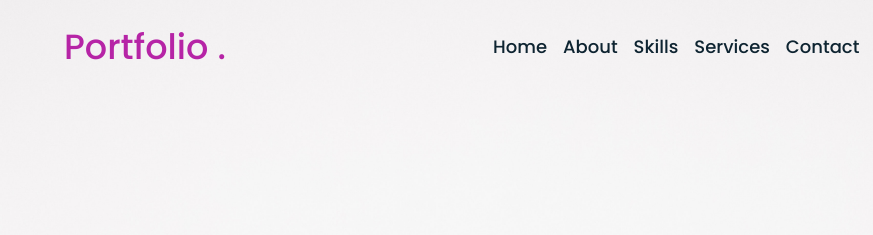
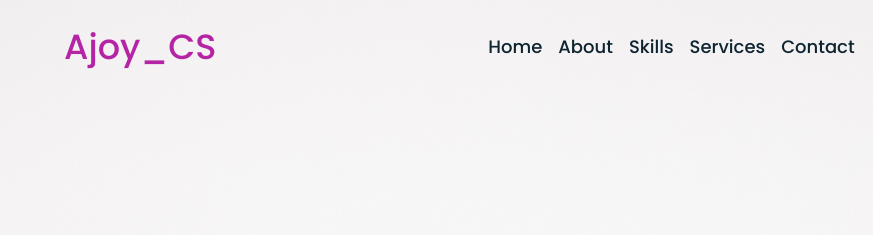
Before and after one commit to Ajoy234/portfolio-app, a plain HTML site: page index.html in a window 1280 px wide. Shown: the top 235 px of the page, 0-873 px from the left. Drawn offline with Linux system fonts and the light colour scheme.

Commit message:
Update index.html

```diff
--- a/index.html
+++ b/index.html
@@ -2,7 +2,7 @@
 <html lang="en" dir="ltr">
 <head>
     <meta charset="UTF-8">
-    <title>Portfolio  | Smith</title>
+    <title>Portfolio  | Ajoy</title>
     <link rel="stylesheet" href="style.css">
     <!-- FONT AWSOME CDN LINK-->
     <link rel="stylesheet" href="https://cdnjs.cloudflare.com/ajax/libs/font-awesome/5.15.3/css/all.min.css">
@@ -19,7 +19,7 @@
         <div class="navbar">
             <!-- Logo -->
             <div class="logo">
-                <a href="#">Portfolio .</a>
+                <a href="#">Ajoy_CS</a>
             </div>
             <!--Manu Bar-->
             <ul class="menu">
```
